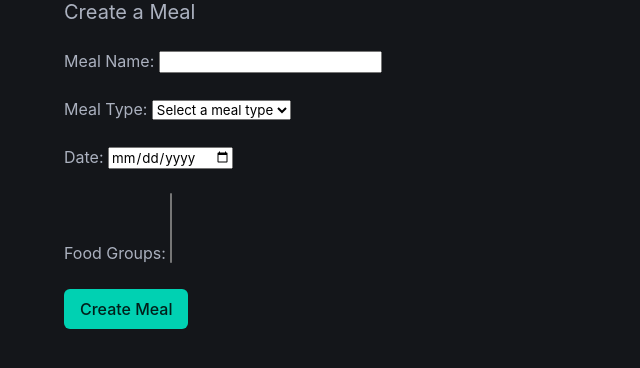
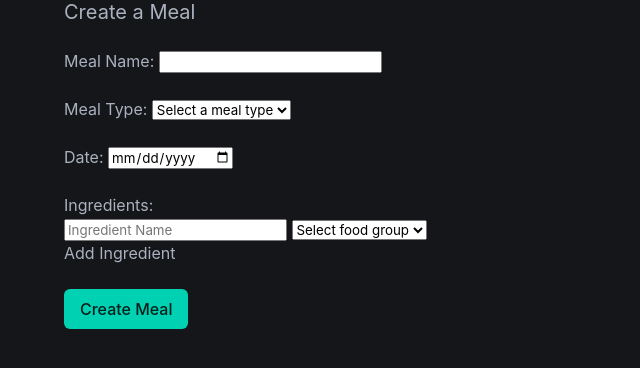
Before and after one commit to samthorold/belly-bites-mono, a Python web app: template app/templates/create_meal.html in a window 1280 px wide. Shown: the part 56-424 px from the top of the page, without its empty margins (0-640 px from the left). Run offline with Jinja, Linux system fonts and the light colour scheme; the template is opened without the code that fills it, so the values that code supplies are empty.

Commit message:
Ingredient model and form updates

```diff
--- a/app/repos.py
+++ b/app/repos.py
@@ -29,7 +29,7 @@ class InMemoryMealRepo:
             date=new_meal.date,
             name=new_meal.name,
             type=new_meal.type,
-            food_groups=new_meal.food_groups,
+            ingredients=new_meal.ingredients,
         )
         self.meals.append(meal)
         return meal
--- a/app/templates/create_meal.html
+++ b/app/templates/create_meal.html
@@ -18,12 +18,39 @@
     <label for="date">Date:</label>
     <input type="date" id="date" name="date" required><br><br>
 
-    <label for="food_groups">Food Groups:</label>
-    <select id="food_groups" name="food_groups" multiple required>
-        {% for group in food_groups %}
-            <option value="{{ group.value }}">{{ group.value.replace('_', ' ').title() }}</option>
-        {% endfor %}
-    </select><br><br>
+
+    <label>Ingredients:</label>
+    <div id="ingredients-list">
+        <div class="ingredient-pair">
+            <input type="text" name="ingredient_names[]" placeholder="Ingredient Name" required>
+            <select name="ingredient_groups[]" required>
+                <option value="" disabled selected>Select food group</option>
+                {% for group in food_groups %}
+                    <option value="{{ group.value }}">{{ group.value.replace('_', ' ').title() }}</option>
+                {% endfor %}
+            </select>
+        </div>
+    </div>
+    <button type="button" onclick="addIngredient()">Add Ingredient</button><br><br>
+
+    <script>
+    function addIngredient() {
+        const container = document.getElementById('ingredients-list');
+        const div = document.createElement('div');
+        div.className = 'ingredient-pair';
+        div.innerHTML = `
+            <input type="text" name="ingredient_names[]" placeholder="Ingredient Name" required>
+            <select name="ingredient_groups[]" required>
+                <option value="" disabled selected>Select food group</option>
+                {% for group in food_groups %}
+                    <option value="{{ group.value }}">{{ group.value.replace('_', ' ').title() }}</option>
+                {% endfor %}
+            </select>
+            <button type="button" onclick="this.parentElement.remove()">Remove</button>
+        `;
+        container.appendChild(div);
+    }
+    </script>
 
     <button class="button is-primary" type="submit">Create Meal</button>
 </form>
--- a/app/templates/meals.html
+++ b/app/templates/meals.html
@@ -5,7 +5,7 @@
 <a href="{{ request.url_for('create_meal') }}">Create a Meal</a>
 {% for meal in meals %}
     <div>
-        <p>[{{ meal.date.strftime('%Y-%m-%d') }}] {{ meal.name }}: {% for food_group in meal.food_groups %} {{ food_group.value }} {% endfor %}</p>
+        <p>[{{ meal.date.strftime('%Y-%m-%d') }} {{ meal.type.value }}] {{ meal.name }}: {% for ingredient in meal.ingredients %} {{ ingredient.name }} ({{ ingredient.food_group.value }}) {% endfor %}</p>
     </div>
 {% else %}
     <p>No meals 😱</p>
```
Also changed, not shown: app/models.py (+22 -5 lines).
